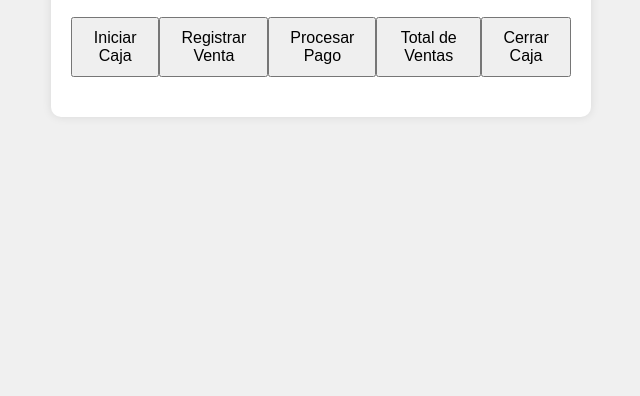
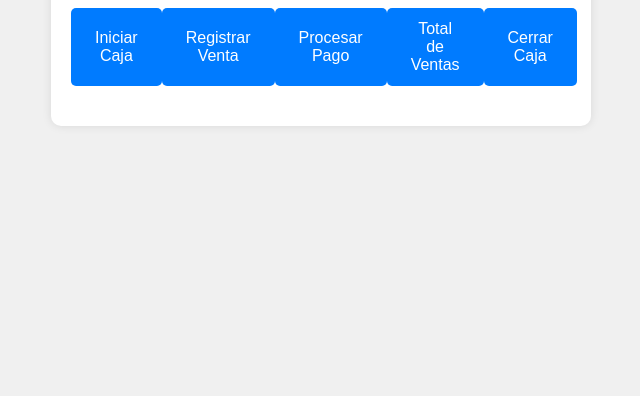
Before and after one commit to RamiroJuncos/caja-registradora, a plain HTML site: page index.html in a window 1280 px wide. Shown: the part 404-800 px from the top of the page, without its empty margins (319-959 px from the left). Drawn offline with Linux system fonts and the light colour scheme.

Commit message:
Nuevo diseño

```diff
--- a/index.css
+++ b/index.css
@@ -1,5 +1,5 @@
 body {
-    font-family: Arial, sans-serif;
+    font-family: 'Roboto', sans-serif;
     margin: 0;
     padding: 0;
     display: flex;
@@ -19,6 +19,7 @@ body {
 
 .caja-registradora h1 {
     text-align: center;
+    margin-bottom: 20px;
 }
 
 .acciones {
@@ -28,9 +29,18 @@ body {
 }
 
 .acciones button {
-    padding: 10px 20px;
+    padding: 12px 24px;
     font-size: 16px;
     cursor: pointer;
+    background-color: #007bff;
+    color: #fff;
+    border: none;
+    border-radius: 5px;
+
+}
+
+.acciones button:hover {
+    background-color: #0056b3;
 }
 
 #visor {
@@ -40,4 +50,5 @@ body {
     padding: 10px;
     margin-bottom: 20px;
     text-align: center;
+    font-size: 18px;
 }
```
Also changed, not shown: index.html (+0 -1 lines).
